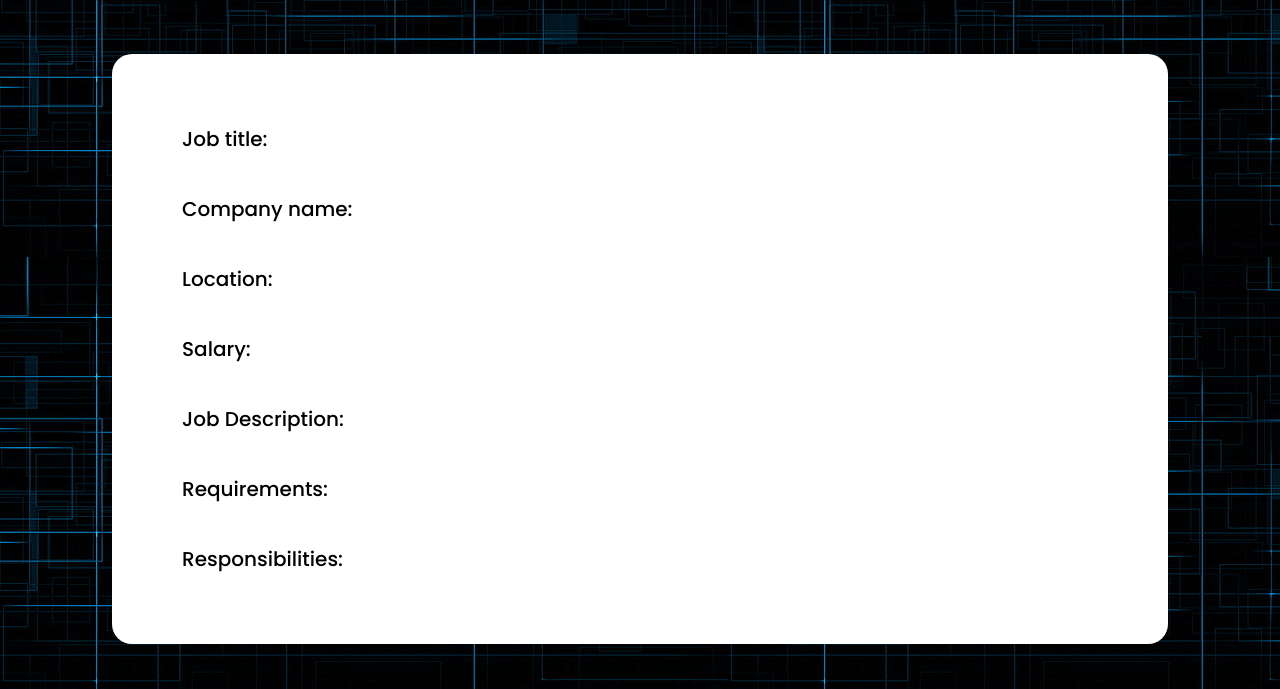
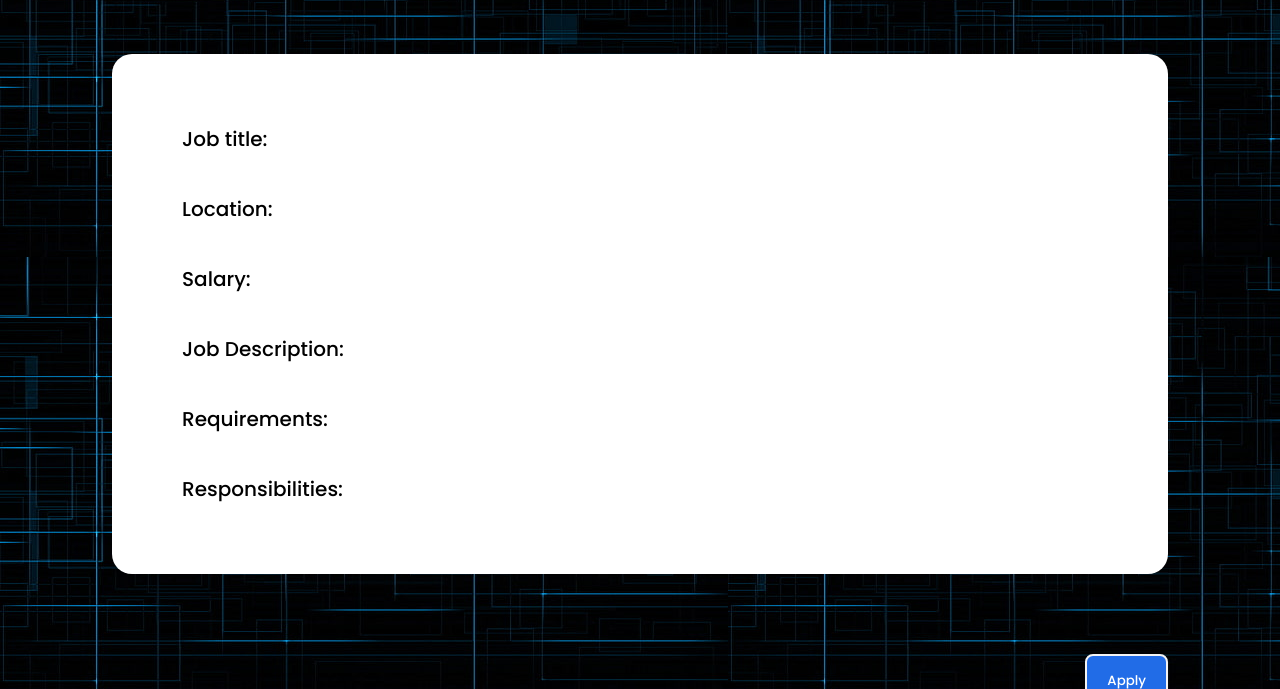
Before and after one commit to EileenYongKaiQin/TechTribe, a PHP site: page /manageJob.php in a window 1280 px wide. Shown: the part 198-887 px from the top of the page. Run offline with PHP 8.4, Linux system fonts and the light colour scheme; some libraries are stand-ins or nearby versions; some web fonts are replaced.

Commit message:
Update manageJob.php

```diff
--- a/Job Seeker/manageJob.php
+++ b/Job Seeker/manageJob.php
@@ -40,7 +40,6 @@ if (!$conn) {
 
     <div class="jobDescription">
       <p>Job title: </p>
-      <p>Company name: </p>
       <p>Location: </p>
       <p>Salary: </p>
       <p>Job Description: </p>
```
